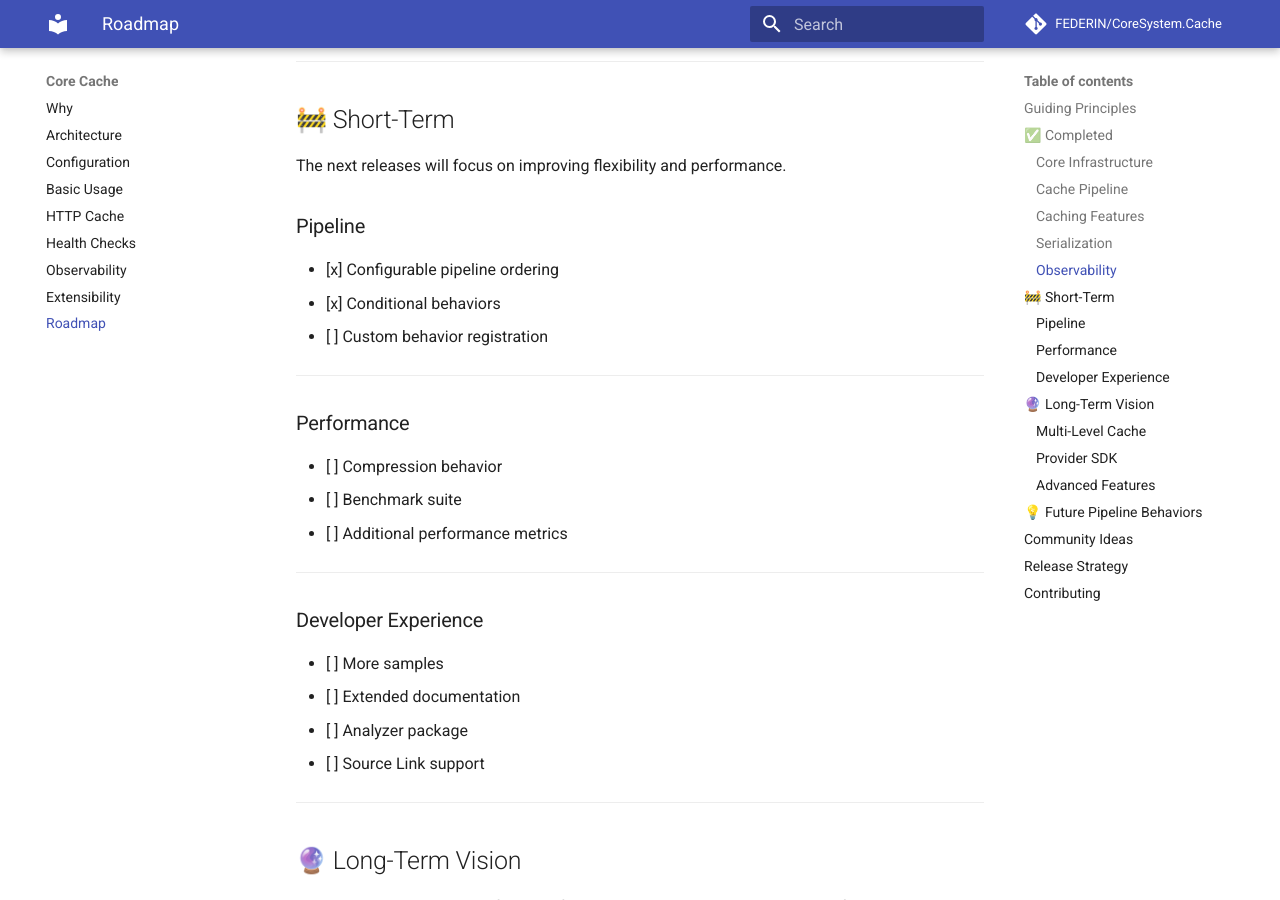
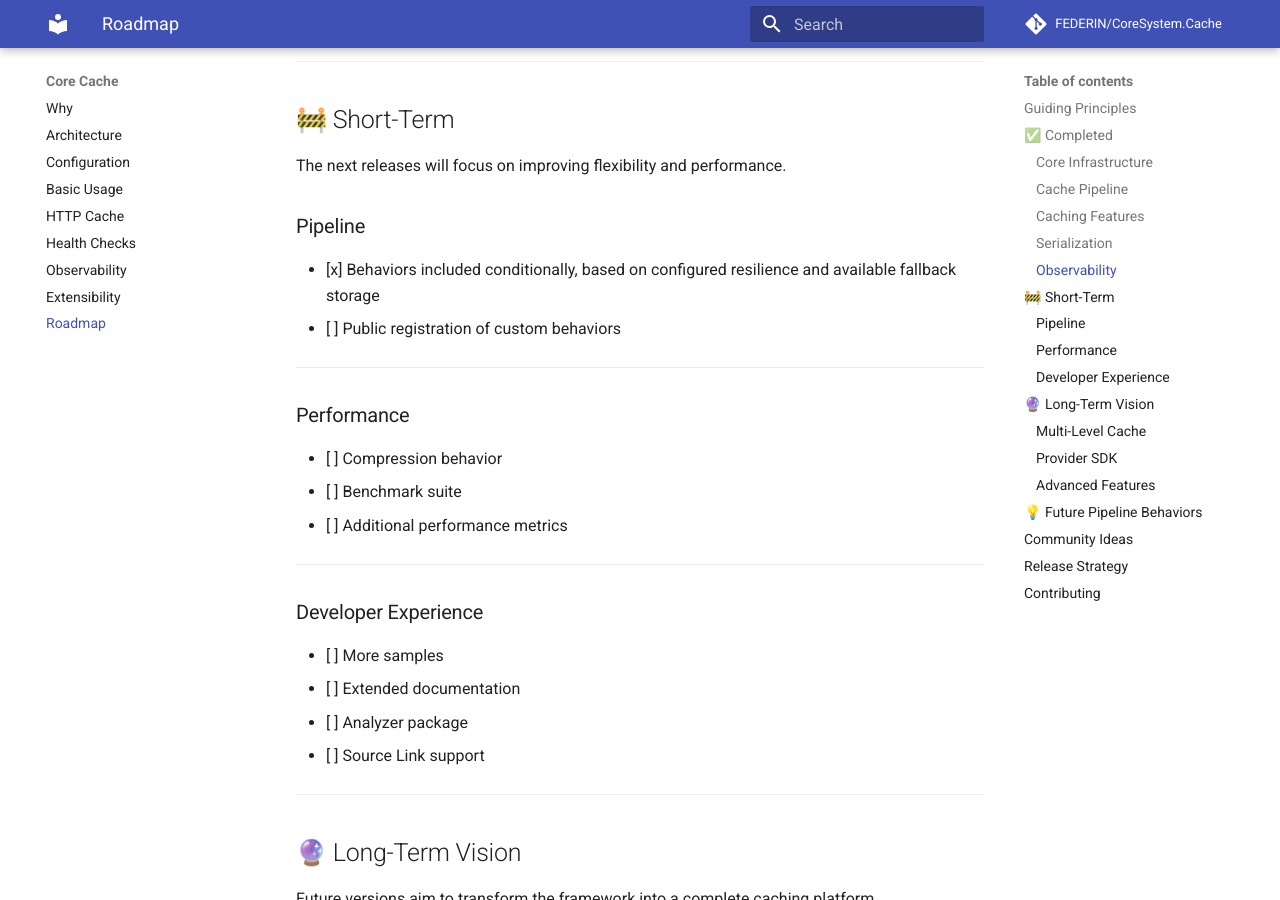
Before and after one commit to FEDERIN/CoreSystem.Cache, an MkDocs documentation site: the page built from docs/Roadmap.md, in a window 1280 px wide and 900 px high, scrolled down 1871 px. Built offline with MkDocs 1.6.1 and Material for MkDocs 9.7.7, drawn with Linux system fonts in a browser that asks for light colours; comment, search, counter and statistics services are not loaded.

Commit message:
docs: stop claiming configurable pipeline ordering as a shipped feature
Both roadmaps listed "configurable pipeline ordering" and "conditional
behaviors" under Current Capabilities, checked with [x]. Neither is
configurable by a consumer, and the distinction matters because
docs/Extensibility.md already documents the limitation correctly in prose.

CachePipeline receives an IEnumerable<ICacheBehavior> and sorts it by
ICacheBehavior.Order, so ordering exists as a mechanism. But
PipelineRegistration.AddCachePipeline never injects that collection. It
builds a List<ICacheBehavior> by hand: LoggingBehavior and
MetricsBehavior by name, then ResilienceBehavior only when
IResiliencePipelineProvider is present, then FallbackBehavior only when
ICacheStorageResolver.HasFallback. A consumer registering
services.AddSingleton<ICacheBehavior, CustomBehavior>() has no effect,
which is precisely what docs/Extensibility.md:76-86 already says.

What actually ships is conditional inclusion of the built-in behaviors,
decided by the framework rather than by the caller. That is now what the
roadmaps claim.

"Public registration of custom behaviors" moves into the pending list,
replacing the old "Custom behavior registration" entry that already
carried the same [ ] marker, so the two roadmaps no longer imply one is
done while the other is not.

Not changed, verified as accurate: docs/Extensibility.md's prose about the
limitation and about the missing public provider SDK; the Redis
README/docs claim that RedisTagIndex adds key retrieval and counting
(GetKeysAsync and CountAsync both exist); the Rehydration roadmap's batch
processing claim (CacheRehydrator chunks by 100); and the pending
"Public provider SDK" entries, which match the current state.

Build 0 warnings / 0 errors. 156 tests pass. dotnet format clean. UTF-8
without BOM and CRLF preserved on both files.

```diff
--- a/docs/Roadmap.md
+++ b/docs/Roadmap.md
@@ -73,9 +73,8 @@ The next releases will focus on improving flexibility and performance.
 
 ### Pipeline
 
-- [x] Configurable pipeline ordering
-- [x] Conditional behaviors
-- [ ] Custom behavior registration
+- [x] Behaviors included conditionally, based on configured resilience and available fallback storage
+- [ ] Public registration of custom behaviors
 
 ---
 
```
Also changed, not shown: Roadmap.md (+1 -1 lines).
